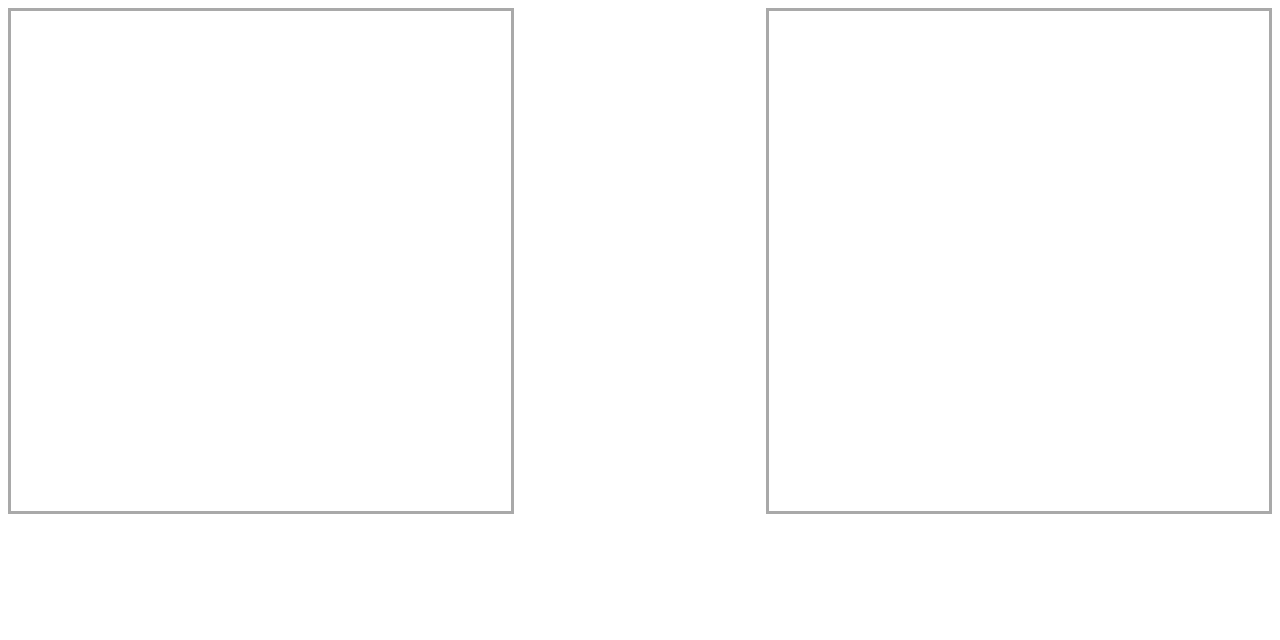
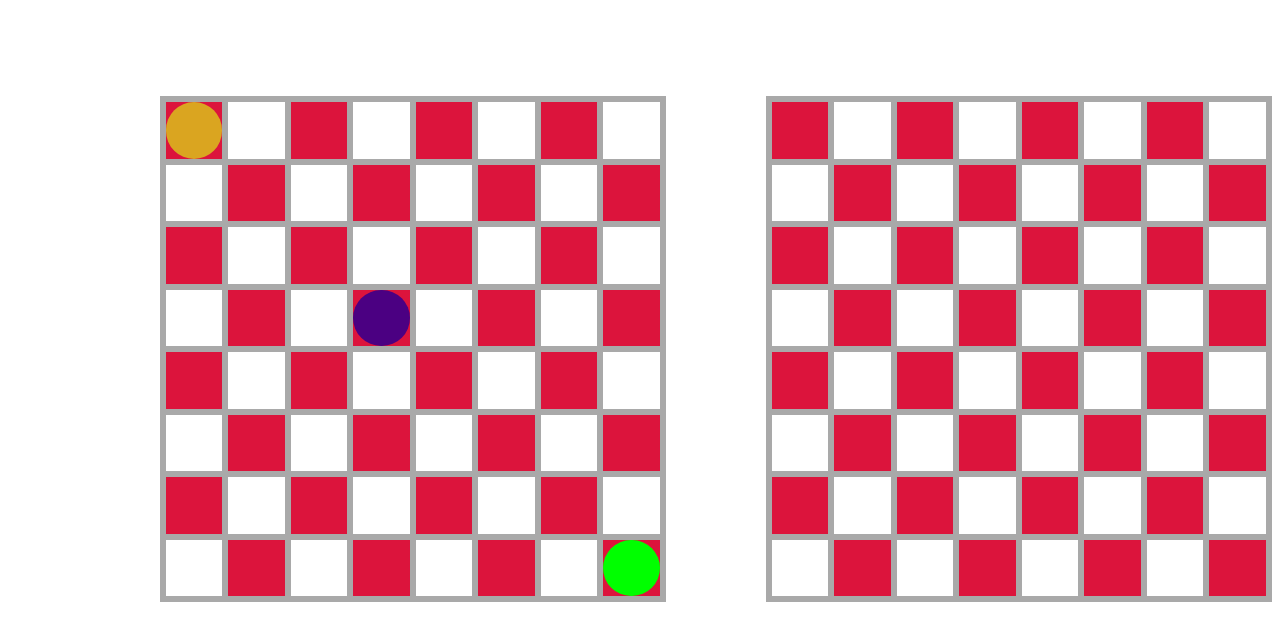
Before and after one commit to Koliostro/AliceChess, a plain HTML site: page main.html in a window 1280 px wide. Drawn offline with Linux system fonts and the light colour scheme.

Commit message:
Minor changes

```diff
--- a/main.html
+++ b/main.html
@@ -6,12 +6,14 @@
         <link rel="stylesheet" href="style/style.css">
     </head>
     <body>
-        <div class="left">
-            <div class="Board leftBoard"></div>
+        <div class="boardPlace">
+            <div class="left">
+                <div class="Board leftBoard"></div>
+            </div>
+            <div class="right">
+                <div class="Board rightBoard"></div>
+            </div>
         </div>
-        <div class="right">
-            <div class="Board rightBoard"></div>
-        </div>
-        <script type="module" src="js/main.js"></script>
+        <script type="module" src="/code/js/main.js"></script>
     </body>
 </html>
```
Also changed, not shown: tsconfig.json (added, +109 -0 lines).
